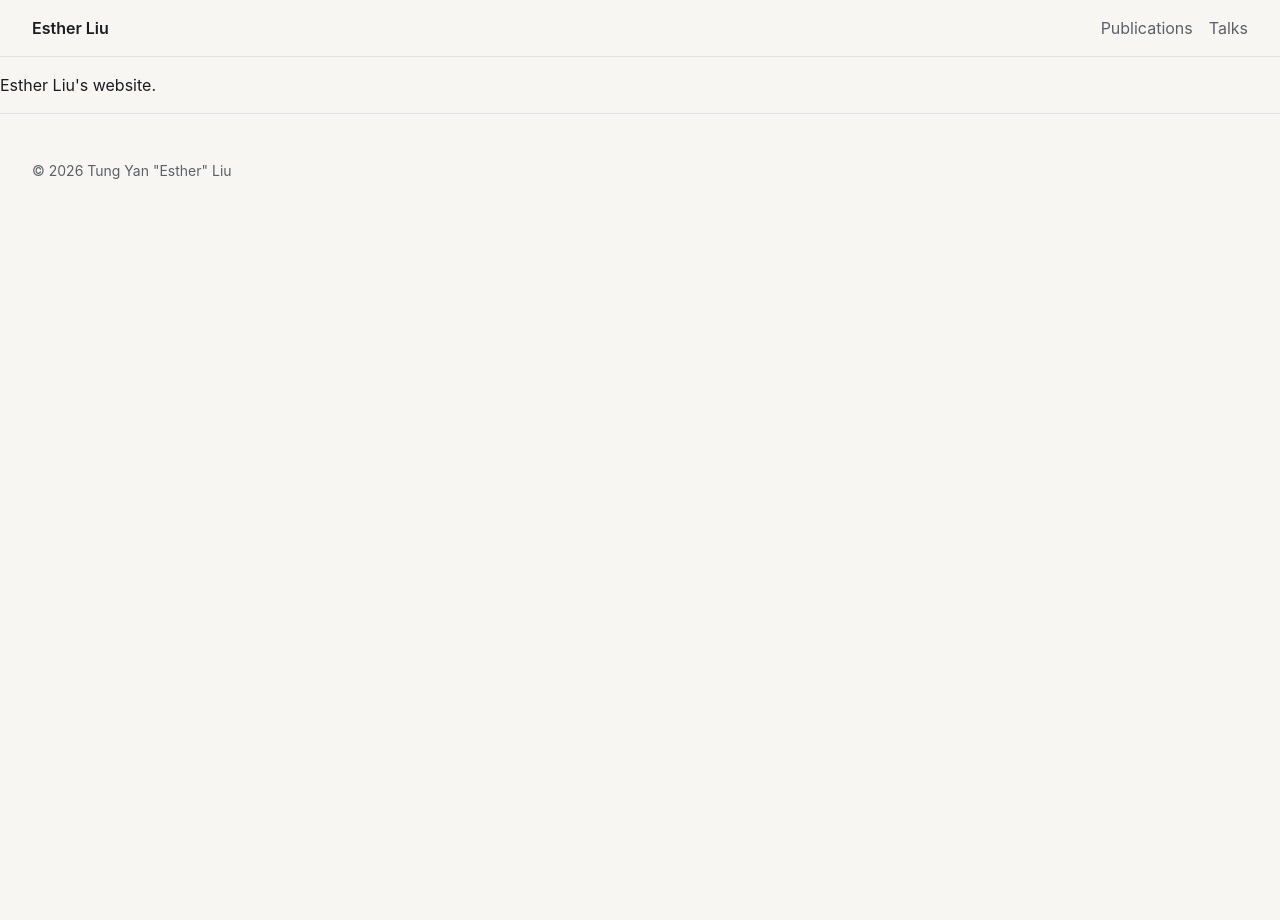
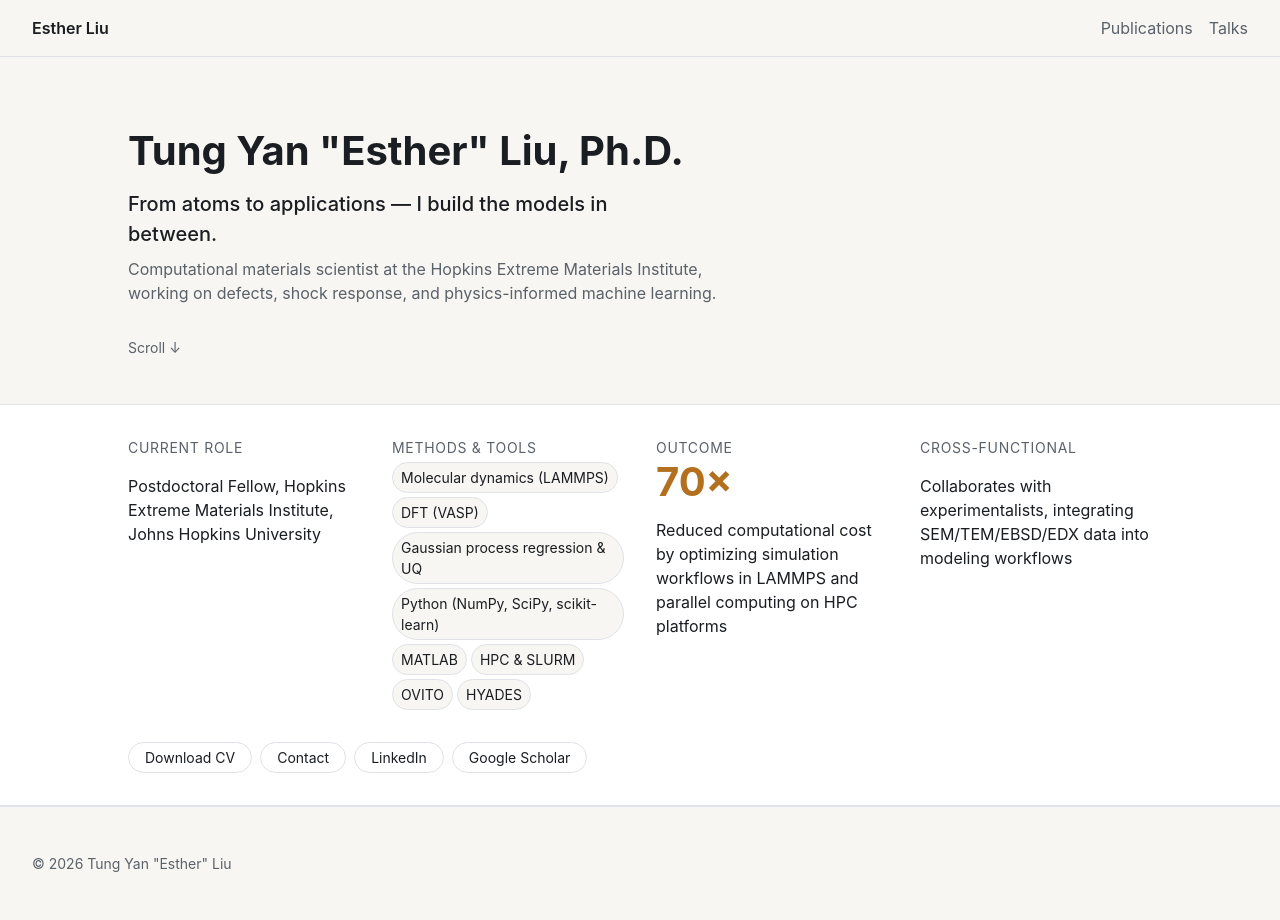
Before and after one commit to estherlty/estherlty.github.io, a Jekyll site: the page built from index.html, in a window 1280 px wide. Built offline with Jekyll 4.4.1, drawn with Linux system fonts in a browser that asks for light colours.

Commit message:
Build hero and at-a-glance skeleton
Plain HTML/CSS per build step 3, no canvas, no JS, no toggles yet.
At-a-glance grid collapses to one column on narrow viewports; hero
heading size and padding step down under 480px so current-role and
methods/tools content is reachable within one short mobile scroll.
Adds CV.pdf into assets/cv/ so the download link resolves.

Co-Authored-By: Claude Sonnet 5 <noreply@anthropic.com>

```diff
--- a/assets/css/style.css
+++ b/assets/css/style.css
@@ -31,6 +31,13 @@
   --space-md: 1rem;
   --space-lg: 2rem;
   --space-xl: 4rem;
+
+  /* Shape */
+  --radius-sm: 0.375rem;
+  --radius-pill: 999px;
+
+  /* Layout */
+  --content-max-width: 68rem;
 }
 
 @media (prefers-color-scheme: light) {
@@ -136,3 +143,139 @@ a {
   color: var(--color-text-muted);
   font-size: var(--text-sm);
 }
+
+/* ---------------------------------------------------------------
+   Utilities
+   --------------------------------------------------------------- */
+
+.container {
+  max-width: var(--content-max-width);
+  margin-inline: auto;
+  padding-inline: var(--space-lg);
+}
+
+.visually-hidden {
+  position: absolute;
+  width: 1px;
+  height: 1px;
+  padding: 0;
+  margin: -1px;
+  overflow: hidden;
+  clip: rect(0, 0, 0, 0);
+  white-space: nowrap;
+  border: 0;
+}
+
+/* ---------------------------------------------------------------
+   Hero
+   --------------------------------------------------------------- */
+
+.hero {
+  padding-block: var(--space-xl) var(--space-lg);
+}
+
+@media (max-width: 480px) {
+  :root {
+    --text-2xl: 1.875rem;
+  }
+
+  .hero {
+    padding-block: var(--space-lg) var(--space-md);
+  }
+}
+
+.hero__name {
+  font-size: var(--text-2xl);
+  margin: 0 0 var(--space-sm);
+}
+
+.hero__line {
+  font-size: var(--text-lg);
+  font-weight: 500;
+  margin: 0 0 var(--space-sm);
+  max-width: 42ch;
+}
+
+.hero__subline {
+  font-size: var(--text-base);
+  color: var(--color-text-muted);
+  margin: 0;
+  max-width: 60ch;
+}
+
+.hero__scroll-cue {
+  margin-top: var(--space-lg);
+  color: var(--color-text-muted);
+  font-size: var(--text-sm);
+}
+
+/* ---------------------------------------------------------------
+   At a glance
+   --------------------------------------------------------------- */
+
+.at-a-glance {
+  background: var(--color-surface);
+  border-top: 1px solid var(--color-border);
+  border-bottom: 1px solid var(--color-border);
+  padding-block: var(--space-lg);
+}
+
+.at-a-glance__grid {
+  display: grid;
+  grid-template-columns: repeat(auto-fit, minmax(220px, 1fr));
+  gap: var(--space-lg);
+}
+
+.at-a-glance__label {
+  font-size: var(--text-sm);
+  text-transform: uppercase;
+  letter-spacing: 0.05em;
+  color: var(--color-text-muted);
+  margin: 0 0 var(--space-xs);
+}
+
+.at-a-glance__number {
+  font-size: var(--text-2xl);
+  font-weight: 700;
+  color: var(--color-accent);
+  line-height: 1;
+  margin: 0 0 var(--space-xs);
+}
+
+.at-a-glance__methods ul {
+  list-style: none;
+  padding: 0;
+  margin: 0;
+  display: flex;
+  flex-wrap: wrap;
+  gap: var(--space-xs);
+}
+
+.at-a-glance__methods li {
+  background: var(--color-bg);
+  border: 1px solid var(--color-border);
+  border-radius: var(--radius-pill);
+  padding: var(--space-xs) var(--space-sm);
+  font-size: var(--text-sm);
+}
+
+.at-a-glance__links {
+  grid-column: 1 / -1;
+  display: flex;
+  flex-wrap: wrap;
+  gap: var(--space-sm);
+}
+
+.at-a-glance__links a {
+  text-decoration: none;
+  color: var(--color-text);
+  border: 1px solid var(--color-border);
+  border-radius: var(--radius-pill);
+  padding: var(--space-xs) var(--space-md);
+  font-size: var(--text-sm);
+}
+
+.at-a-glance__links a:hover {
+  border-color: var(--color-accent);
+  color: var(--color-accent);
+}
--- a/index.html
+++ b/index.html
@@ -2,4 +2,55 @@
 layout: default
 title: Home
 ---
-<p>Esther Liu's website.</p>
+<section class="hero">
+  <div class="container hero__content">
+    <h1 class="hero__name">Tung Yan &quot;Esther&quot; Liu, Ph.D.</h1>
+    <p class="hero__line">From atoms to applications — I build the models in between.</p>
+    <p class="hero__subline">Computational materials scientist at the Hopkins Extreme Materials Institute, working on defects, shock response, and physics-informed machine learning.</p>
+    <p class="hero__scroll-cue">Scroll ↓</p>
+  </div>
+</section>
+
+<section class="at-a-glance" id="at-a-glance">
+  <div class="container">
+    <h2 class="visually-hidden">At a glance</h2>
+    <div class="at-a-glance__grid">
+      <div class="at-a-glance__item">
+        <p class="at-a-glance__label">Current role</p>
+        <p>Postdoctoral Fellow, Hopkins Extreme Materials Institute, Johns Hopkins University</p>
+      </div>
+
+      <div class="at-a-glance__item at-a-glance__methods">
+        <p class="at-a-glance__label">Methods &amp; tools</p>
+        <ul>
+          <li>Molecular dynamics (LAMMPS)</li>
+          <li>DFT (VASP)</li>
+          <li>Gaussian process regression &amp; UQ</li>
+          <li>Python (NumPy, SciPy, scikit-learn)</li>
+          <li>MATLAB</li>
+          <li>HPC &amp; SLURM</li>
+          <li>OVITO</li>
+          <li>HYADES</li>
+        </ul>
+      </div>
+
+      <div class="at-a-glance__item">
+        <p class="at-a-glance__label">Outcome</p>
+        <p class="at-a-glance__number">70×</p>
+        <p>Reduced computational cost by optimizing simulation workflows in LAMMPS and parallel computing on HPC platforms</p>
+      </div>
+
+      <div class="at-a-glance__item">
+        <p class="at-a-glance__label">Cross-functional</p>
+        <p>Collaborates with experimentalists, integrating SEM/TEM/EBSD/EDX data into modeling workflows</p>
+      </div>
+
+      <div class="at-a-glance__links">
+        <a href="{{ "/assets/cv/CV.pdf" | relative_url }}">Download CV</a>
+        <a href="#contact">Contact</a>
+        <a href="https://www.linkedin.com/in/tungyan-liu/">LinkedIn</a>
+        <a href="https://scholar.google.com/citations?user=21o6TwIAAAAJ&amp;hl=en">Google Scholar</a>
+      </div>
+    </div>
+  </div>
+</section>
```
Also changed, not shown: 1 other file.
